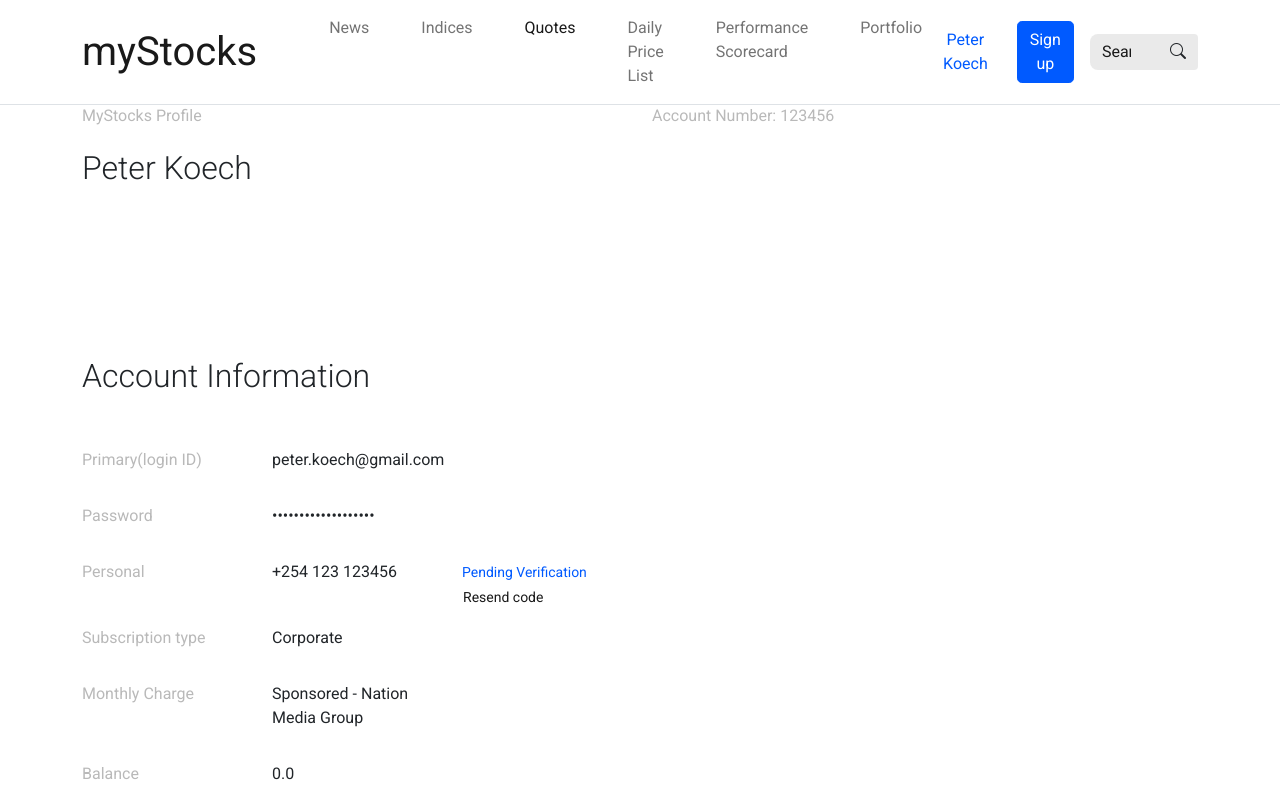
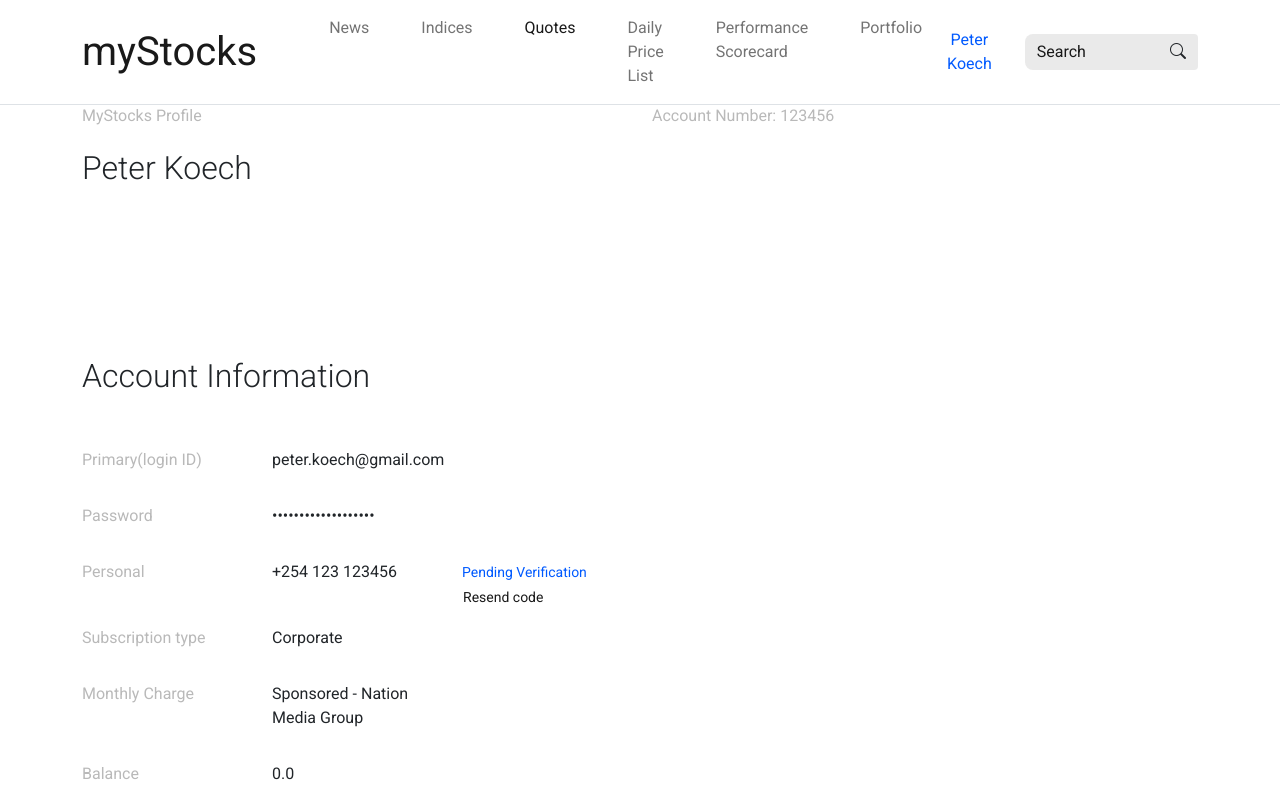
Before and after one commit to theamiro/myStocks, a website: page profile.html in a window 1280 px wide. Shown: the top 805 px of the page. Drawn offline with nearby package versions, Linux system fonts and the light colour scheme; files that its build step writes are made by us from their sources.

Commit message:
Removed Sign up Button from Menu

```diff
--- a/profile.html
+++ b/profile.html
@@ -43,7 +43,6 @@
 						</ul>
 						<div class="d-flex me-3 gap-3">
 							<a href="#" class="btn btn-light text-primary bg-primary-100">Peter Koech</a>
-							<a href="#" class="btn btn-primary rounded-3">Sign up</a>
 						</div>
 						<form class="d-flex">
 							<div class="input-group input-group-dark">
```
